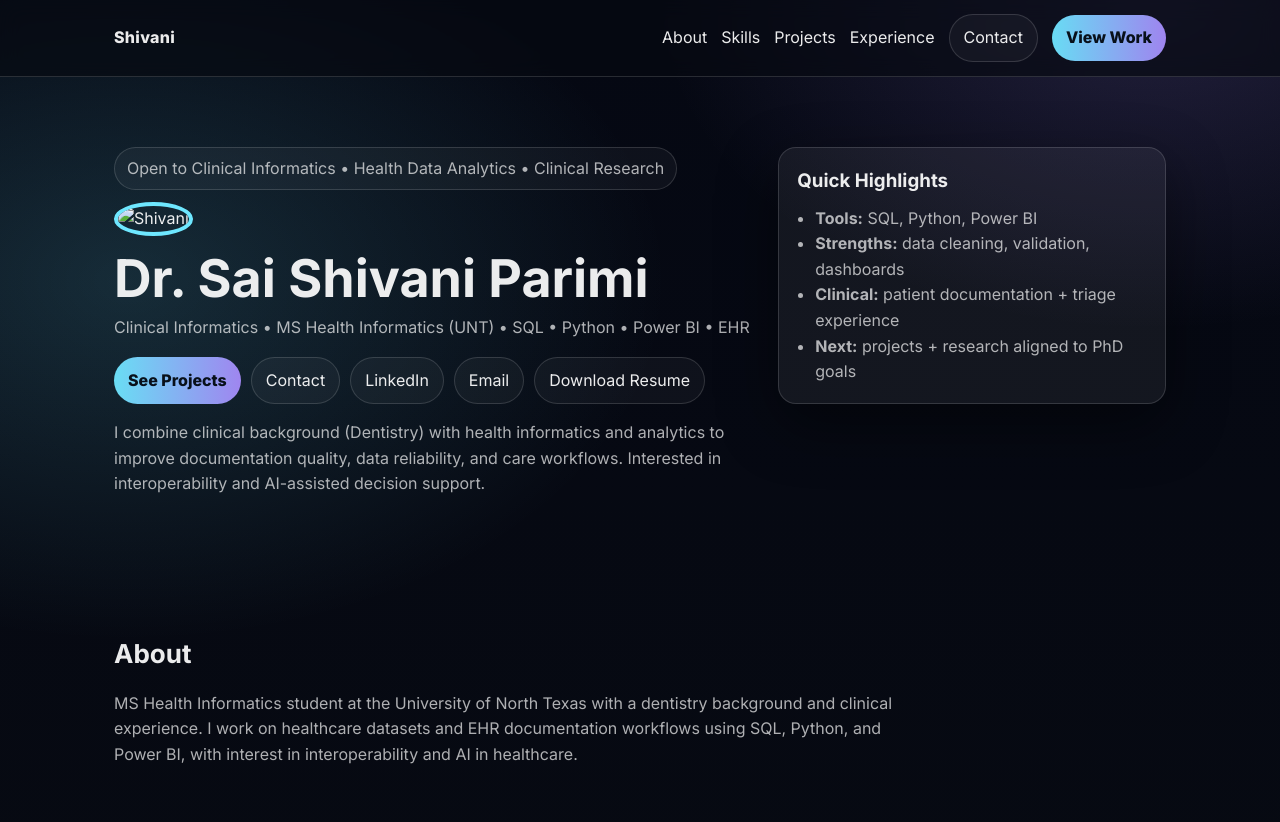
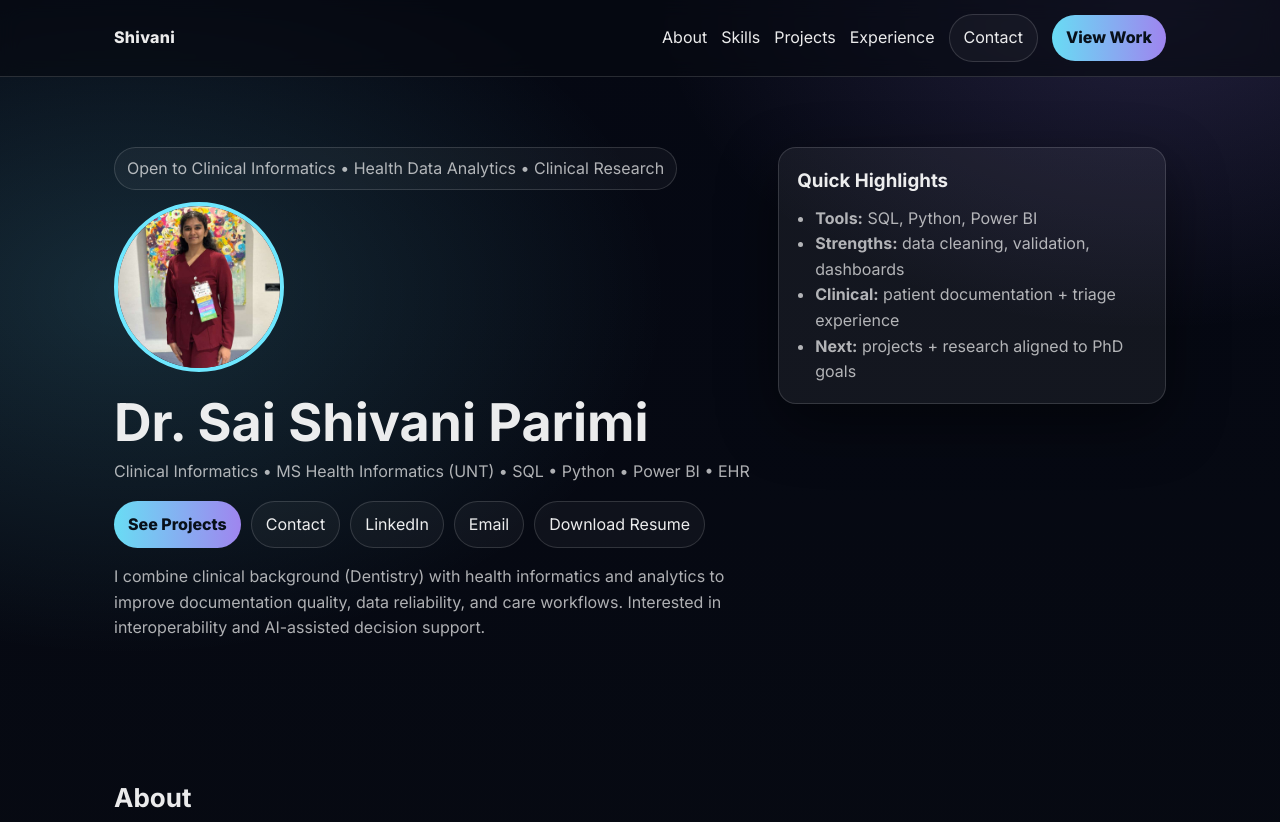
Before and after one commit to Sai71196/shivani-portfolio, a plain HTML site: page index.html in a window 1280 px wide. Shown: the top 822 px of the page. Drawn offline with Linux system fonts and the light colour scheme.

Commit message:
Fix image source from Shivu_pic.jpeg to Shivu_pic.jpg

```diff
--- a/index.html
+++ b/index.html
@@ -156,7 +156,7 @@
     <div class="container hero">
       <div>
         <span class="badge">Open to Clinical Informatics • Health Data Analytics • Clinical Research</span>
-        <img src="Shivu_pic.jpeg" alt="Shivani" style="width:170px;height:170px;border-radius:50%;object-fit:cover;border:4px solid #6ee7ff;margin-bottom:15px;">
+        <img src="Shivu_pic.jpg" alt="Shivani" style="width:170px;height:170px;border-radius:50%;object-fit:cover;border:4px solid #6ee7ff;margin-bottom:15px;">
         <h1>Dr. Sai Shivani Parimi</h1>
         <p class="subtitle">
           Clinical Informatics • MS Health Informatics (UNT) • SQL • Python • Power BI • EHR
```
